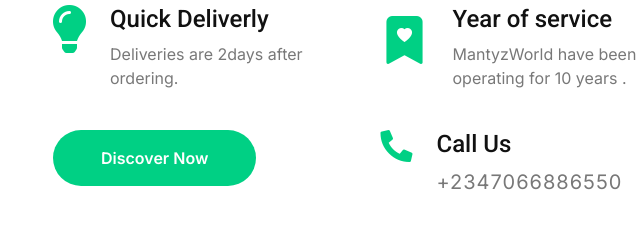
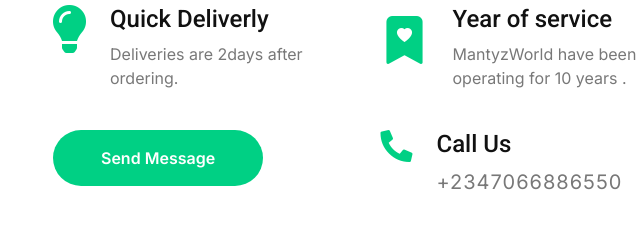
Before and after one commit to tavonlexdagbue/Mantyz-World, a website: page public/index.html in a window 1280 px wide. Shown: the part 1060-1300 px from the top of the page, 29-669 px from the left. Drawn offline with nearby package versions, Linux system fonts and the light colour scheme.

Commit message:
Fix structure for Vercel

```diff
--- a/public/index.html
+++ b/public/index.html
@@ -169,7 +169,7 @@
                                     </div>
                                 </div>
                                 <div class="col-sm-6">
-                                    <a href="#" class="btn btn-primary rounded-pill py-3 px-5 flex-shrink-0">Discover Now</a>
+                                    <a href="/contact.html" class="btn btn-primary rounded-pill py-3 px-5 flex-shrink-0">Send Message</a>
                                 </div>
                                 <div class="col-sm-6">
                                     <div class="d-flex">
```
